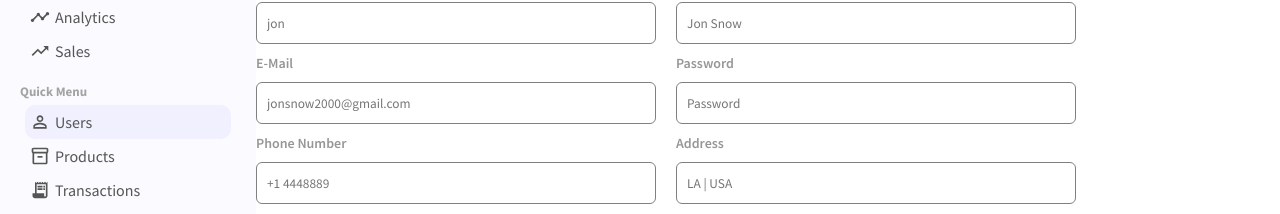
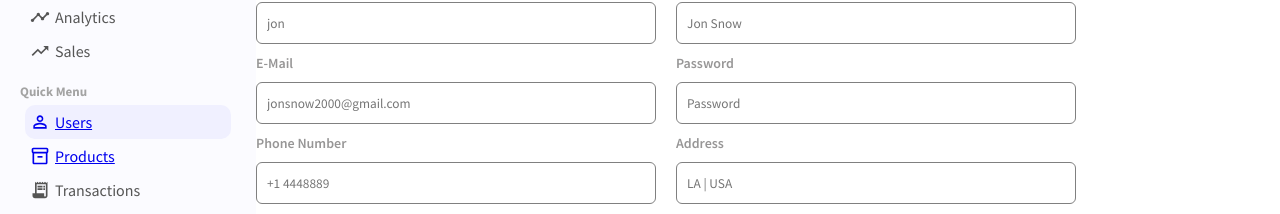
Before and after one commit to PJMantoss/admin_panel, a React (Create React App) app: page /newuser in a window 1280 px wide. Shown: the part 136-350 px from the top of the page. Built offline with nearby package versions, Linux system fonts and the light colour scheme.

Commit message:
update Sidebar

```diff
--- a/src/components/sidebar/Sidebar.js
+++ b/src/components/sidebar/Sidebar.js
@@ -45,15 +45,19 @@ function Sidebar() {
         <div className='sidebarMenu'>
           <h3 className='sidebarTitle'>Quick Menu</h3>
           <ul className='sidebarList'>
+            <Link to='/users' className='link'>
               <li className='sidebarListItem active'>
                 <PersonOutline className='sidebarListIcon' />
                 Users
               </li>
+            </Link>
 
+            <Link to='/products' className='link'>
               <li className='sidebarListItem'>
                 <Inventory2Outlined className='sidebarListIcon' />
                 Products
               </li>
+            </Link>
 
             <li className='sidebarListItem'>
               <ReceiptLong className='sidebarListIcon' />
```
Lines whose indentation alone changed are shown as unchanged.
